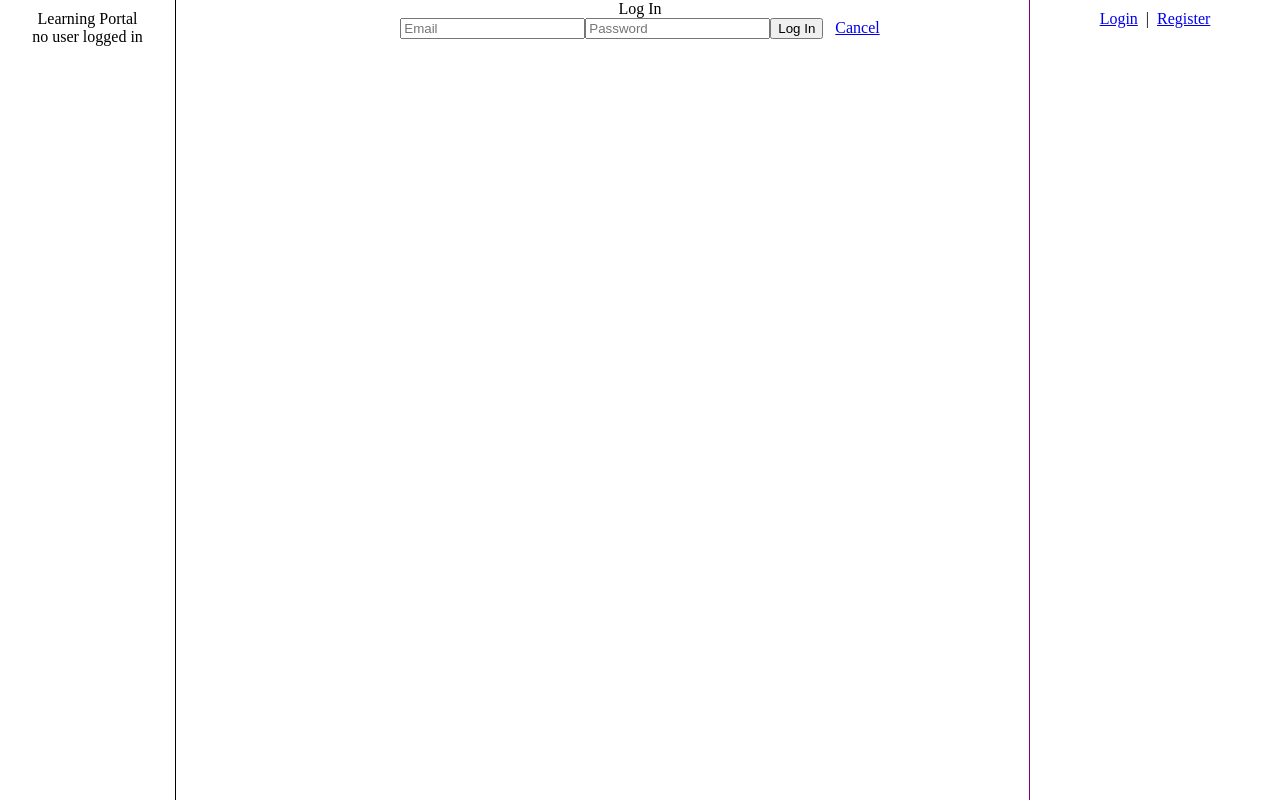
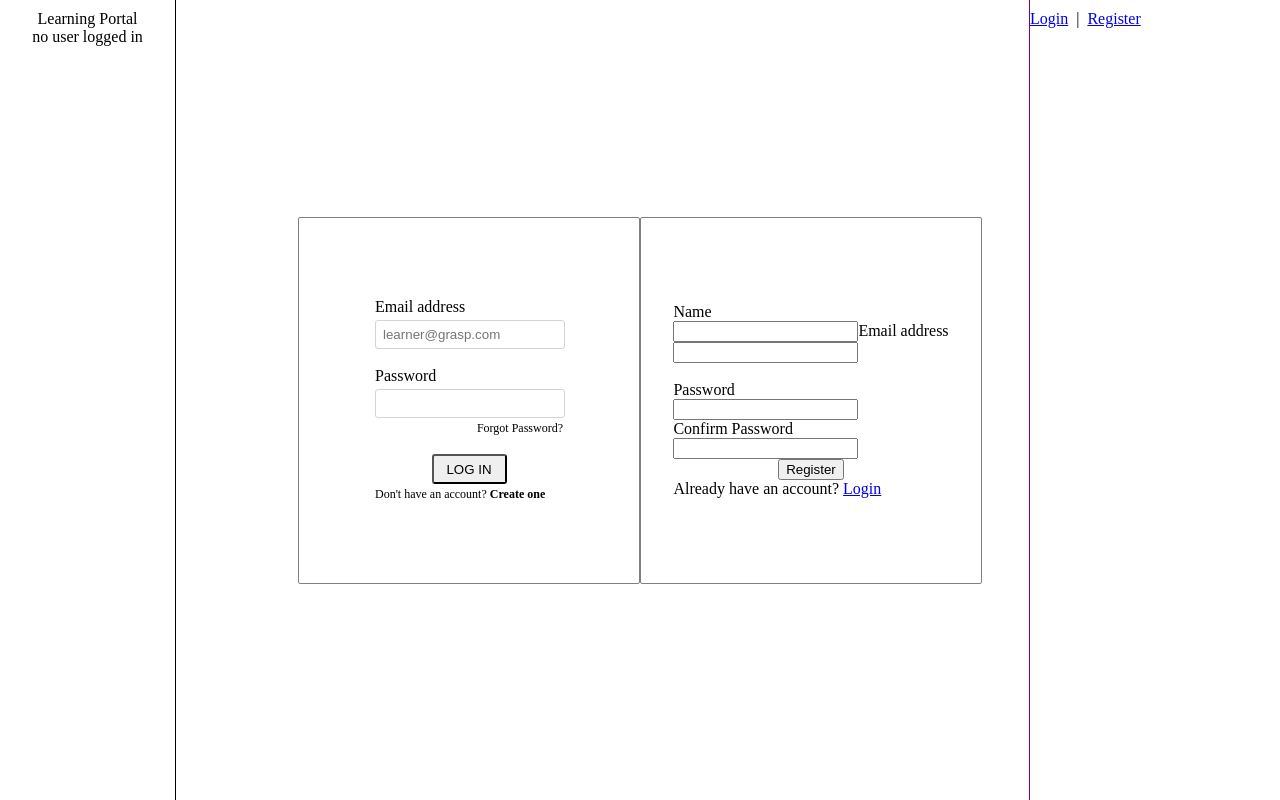
Before and after one commit to arghmatey/learning-portal, a React (Create React App) app: page /login in a window 1280 px wide. Built offline with nearby package versions, Linux system fonts and the light colour scheme; a web font is replaced by a local one.

Commit message:
Build register form

```diff
--- /dev/null
+++ b/src/components/LoginForm/LoginForm.jsx
@@ -0,0 +1,58 @@
+import React, { Component } from 'react';
+import { Link } from 'react-router-dom';
+import userService from '../../utils/userService';
+
+class LoginForm extends Component {
+
+    state = {
+        email: '',
+        pw: ''
+    };
+
+    handleChange = (e) => {
+        this.setState({
+            [e.target.name]: e.target.value
+        });
+    }
+
+    handleSubmit = async (e) => {
+        e.preventDefault();
+        try {
+            await userService.login(this.state);
+            console.log('made it this far');
+            this.props.handleRegisterOrLogin();
+            this.props.history.push('/');
+        } catch (err) {
+            alert('Invalid login');
+        }
+    }
+
+    render() {
+        return (
+            <div className="login-wrapper">
+                <div className="login-form">
+                    <form onSubmit={this.handleSubmit} >
+                        <label for="email">Email address</label><br />
+                        <input type="email" className="form-control" placeholder="learner@grasp.com" value={this.state.email} name="email" onChange={this.handleChange} />
+                        <br />
+                        <br />
+                        <label for="password">Password</label>
+                        <br />
+                        <input type="password" className="form-control" placeholder="" value={this.state.pw} name="pw" onChange={this.handleChange} />
+                        <br />
+                        <div className="pword-forgot">
+                            <span>Forgot Password?</span>
+                        </div>
+                        <br />
+                        <div className="login-button">
+                            <button>Log In</button>
+                        </div>
+                        <span>Don't have an account? <Link to=''>Create one</Link></span>
+                    </form >
+                </div>
+            </div >
+        );
+    }
+}
+
+export default LoginForm;
--- a/src/components/RegisterForm/RegisterForm.jsx
+++ b/src/components/RegisterForm/RegisterForm.jsx
@@ -34,16 +34,27 @@ class RegisterForm extends Component {
 
     render() {
         return (
-            <div>
-                <header>Sign Up</header>
-                <form onSubmit={this.handleSubmit}>
-                    <input type='text' placeholder='Name' value={this.state.name} name='name' onChange={this.handleChange} />
-                    <input type='email' placeholder='Email' value={this.state.email} name='email' onChange={this.handleChange} />
-                    <input type="password" placeholder='Password' value={this.state.password} name='password' onChange={this.handleChange} />
-                    <input type="password" placeholder='Password' value={this.state.passwordConf} name='passwordConf' onChange={this.handleChange} />
-                    <button type="submit" disabled={this.state.invalidForm}>Register</button>&nbsp;&nbsp;
-                    <Link to='/'>Cancel</Link>
-                </form>
+            <div className="register-form">
+                <form onSubmit={this.handleSubmit} >
+                    <label for="text">Name</label><br />
+                    <input type='text' value={this.state.name} name='name' onChange={this.handleChange} />
+                    <label for="email">Email address</label><br />
+                    <input type="email" className="form-control" value={this.state.email} name="email" onChange={this.handleChange} />
+                    <br />
+                    <br />
+                    <label for="password">Password</label>
+                    <br />
+                    <input type="password" className="form-control" placeholder="" value={this.state.password} name="password" onChange={this.handleChange} />
+                    <br />
+                    <label for="passwordConf">Confirm Password</label>
+                    <br />
+                    <input type="password" className="form-control" placeholder="" value={this.state.passwordConf} name="passwordConf" onChange={this.handleChange} />
+                    <br />
+                    <div className="register-button">
+                        <button type="submit" disabled={this.state.invalidForm}>Register</button>
+                    </div>
+                    <span>Already have an account? <Link to=''>Login</Link></span>
+                </form >
             </div>
         );
     }
--- a/src/pages/App/App.css
+++ b/src/pages/App/App.css
@@ -1,6 +1,5 @@
 .App {
   font-family: 'AvenirNext';
-  text-align: center;
 }
 
 .App-logo {
@@ -41,6 +40,9 @@
 
 .App-main {
   margin: 0 175px;
+  display: flex;
+  justify-content: center;
+  align-items: center;
   flex: 1;
   overflow: auto;
 }
--- /dev/null
+++ b/src/pages/LoginPage/LoginPage.css
@@ -0,0 +1,62 @@
+.view-wrapper {
+    height: 100vh;
+    width: 100%;
+    display: flex;
+    justify-content: center;
+    align-items: center;
+}
+
+.login-form, .register-form {
+    display: flex;
+    justify-content: center;
+    align-items: center;
+    height: 325px;
+    width: 300px;
+    padding: 20px;
+    padding: 20px;
+    border: 1px solid grey;
+    border-radius: 2px;
+}
+
+.login-wrapper input {
+    width: 95%;
+    height: 25px;
+    padding-left: 7px;
+    border-radius: 3px;
+    border: 1px solid lightgrey;
+    margin-top: 4px;
+}
+
+.login-button, .register-button {
+    width: 100%;
+    display: flex;
+    align-items: center;
+    justify-content: center;
+}
+
+.login-form button {
+    text-transform: uppercase;
+    height: 30px;
+    width: 75px;
+    border-radius: 3px;
+    ;
+}
+
+.login-form label {
+    align-self: left;
+}
+
+.login-wrapper span {
+    font-size: 12px;
+}
+
+.pword-forgot {
+    text-align: right;
+    width: 100%;
+}
+
+.login-wrapper a {
+    text-decoration: none;
+    font-weight: bold;
+    color: black;
+}
--- a/src/pages/LoginPage/LoginPage.jsx
+++ b/src/pages/LoginPage/LoginPage.jsx
@@ -1,42 +1,32 @@
 import React, { Component } from 'react';
-import { Link } from 'react-router-dom';
-import userService from '../../utils/userService';
+import './LoginPage.css'
+import LoginForm from '../../components/LoginForm/LoginForm';
+import RegisterForm from '../../components/RegisterForm/RegisterForm';
 
 class LoginPage extends Component {
 
     state = {
-        email: '',
-        pw: ''
+        view: 'login',
     };
 
-    handleChange = (e) => {
-        this.setState({
-            [e.target.name]: e.target.value
-        });
+    handleViewChange(option) {
+        this.setState({ view: option })
     }
 
-    handleSubmit = async (e) => {
-        e.preventDefault();
-        try {
-            await userService.login(this.state);
-            console.log('made it this far');
-            this.props.handleRegisterOrLogin();
-            this.props.history.push('/');
-        } catch (err) {
-            alert('Invalid login activated on loginpage');
-        }
-    }
 
     render() {
         return (
-            <div>
-                <header>Log In</header>
-                <form onSubmit={this.handleSubmit} >
-                    <input type="email" className="form-control" placeholder="Email" value={this.state.email} name="email" onChange={this.handleChange} />
-                    <input type="password" className="form-control" placeholder="Password" value={this.state.pw} name="pw" onChange={this.handleChange} />
-                    <button>Log In</button>&nbsp;&nbsp;&nbsp;
-              <Link to='/'>Cancel</Link>
-                </form >
+            <div className="view-wrapper">
+                <LoginForm
+                    history={this.props.history}
+                    handleRegisterOrLogin={this.props.handleRegisterOrLogin}
+                    handleViewChange={this.handleViewChange}
+                />
+                <RegisterForm
+                    history={this.props.history}
+                    handleRegisterOrLogin={this.props.handleRegisterOrLogin}
+                    handleViewChange={this.handleViewChange}
+                />
             </div >
         );
     }
```
